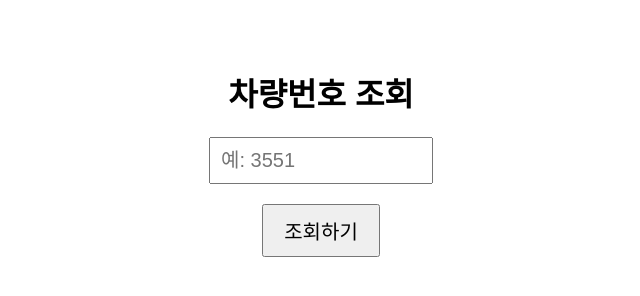
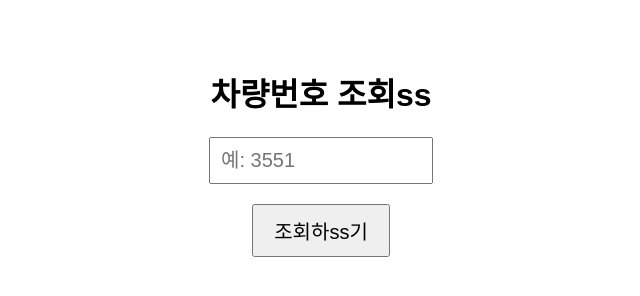
Before and after one commit to zzzzangho/nicepark-kiosk, a plain HTML site: page index.html in a window 1280 px wide. Shown: the whole page, without its empty margins (319-959 px from the left). Drawn offline with Linux system fonts and the light colour scheme.

Commit message:
Update index.html

```diff
--- a/index.html
+++ b/index.html
@@ -22,10 +22,10 @@
   </style>
 </head>
 <body>
-  <h1>차량번호 조회</h1>
+  <h1>차량번호 조회ss</h1>
   <input id="carNo" placeholder="예: 3551" />
   <br />
-  <button onclick="query()">조회하기</button>
+  <button onclick="query()">조회하ss기</button>
 
   <script>
     async function query() {
```
